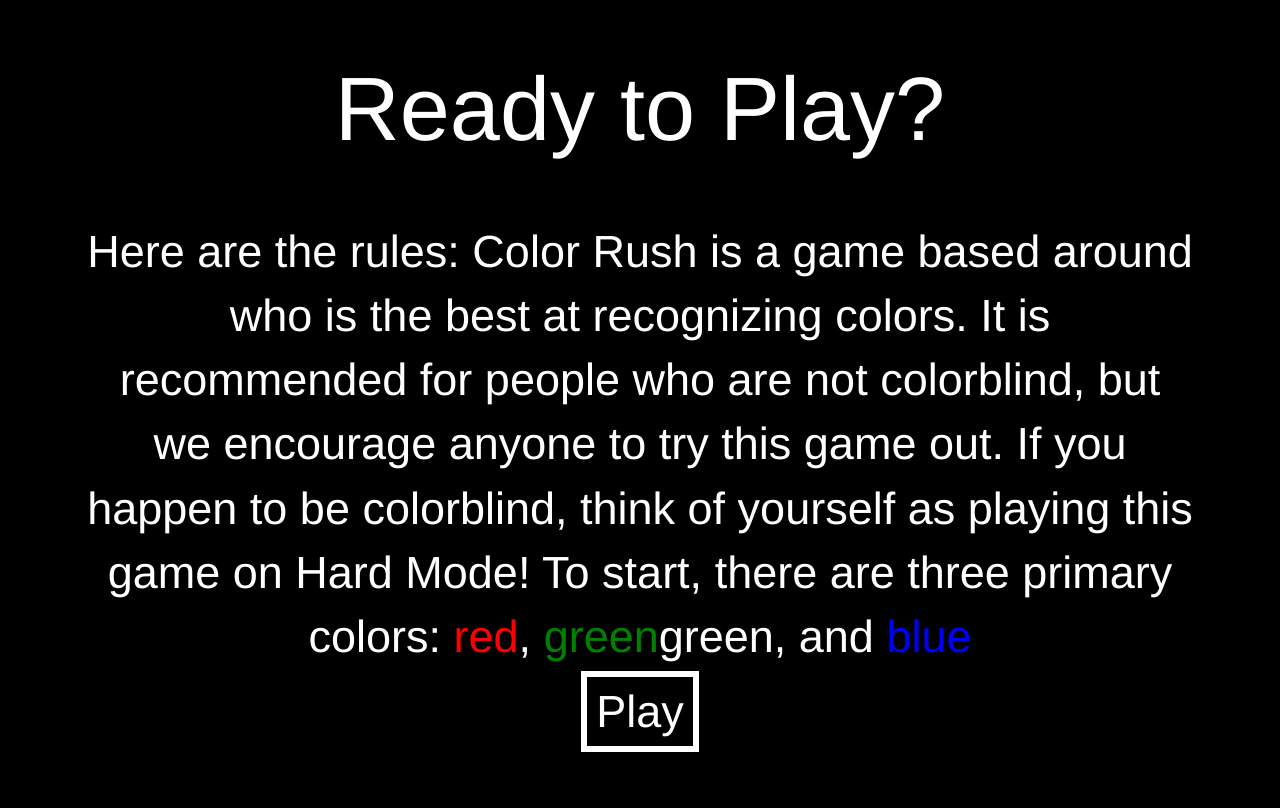
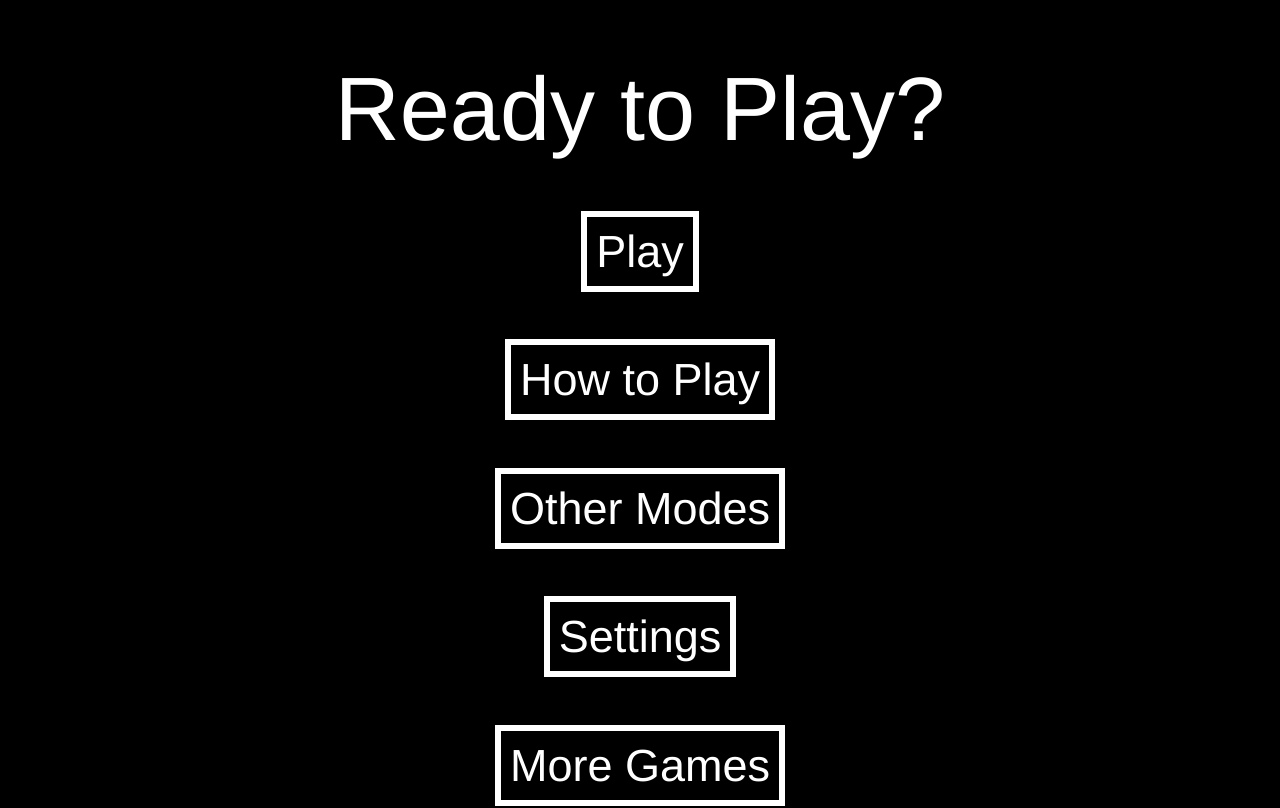
Before and after one commit to ahs-santamonica/colorgame, a plain HTML site: page index.html in a window 1280 px wide. Drawn offline with nearby package versions, Linux system fonts and the light colour scheme.

Commit message:
added buttons

```diff
--- a/index.html
+++ b/index.html
@@ -12,13 +12,12 @@
 		<div class="col-xs-12 text-centered">
 			<h1>Ready to Play?</h1>
 			<p>
-				Here are the rules:
-				Color Rush is a game based around who is the best at recognizing colors.
-				It is recommended for people who are not colorblind, but we encourage anyone to try this game out.
-				If you happen to be colorblind, think of yourself as playing this game on Hard Mode!
-				To start, there are three primary colors:  <span style="color: red">red</span>,  <span style="color: green">green</span>green, and  <span style="color: blue">blue</span>
+			<a class="textbox-outline" id="play-btn">Play</a> <br> <br>
+			<a class="textbox-outline" id="how to play-btn">How to Play</a> <br> <br>
+			<a class="textbox-outline" id="other modes-btn">Other Modes</a> <br> <br>
+			<a class="textbox-outline" id="settings">Settings</a> <br> <br>
+			<a class="textbox-outline" id="more games-btn">More Games</a>
 			</p>
-			<a class="textbox-outline" id="play-btn">Play</a>
 		</div>
 	</div>
 
```
